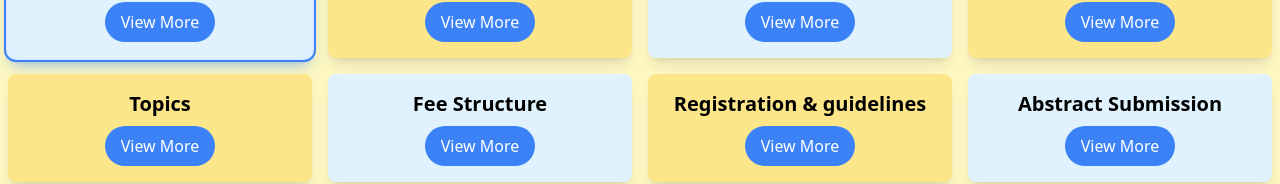
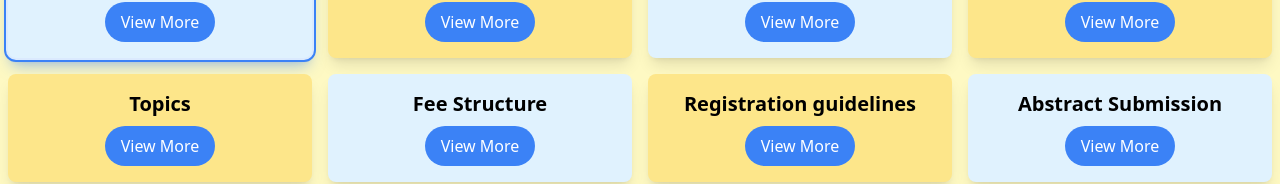
Before and after one commit to cluelessmonk/final_deployment_data, a React (Vite) app: page / in a window 1280 px wide. Shown: the part 5177-5361 px from the top of the page. Built offline with nearby package versions, Linux system fonts and the light colour scheme; a web font is replaced by a local one.

Commit message:
final commit

```diff
--- a/src/components/SidebarMenu.jsx
+++ b/src/components/SidebarMenu.jsx
@@ -8,7 +8,7 @@ const topics = [
   { id: 5, title: "About Department", path: "/about_department" },
   { id: 7, title: "Topics", path: "/topics" },
   { id: 8, title: "Fee Structure", path: "/fee_structure" },
-  { id: 6, title: "Registration & guidelines", path: "/registration" },
+  { id: 6, title: "Registration guidelines", path: "/registration" },
   { id: 9, title: "Abstract Submission", path: "/submit_your_paper" },
 
   { id: 3, title: "Venue and Accomodation", path: "/accomodation" },
```
